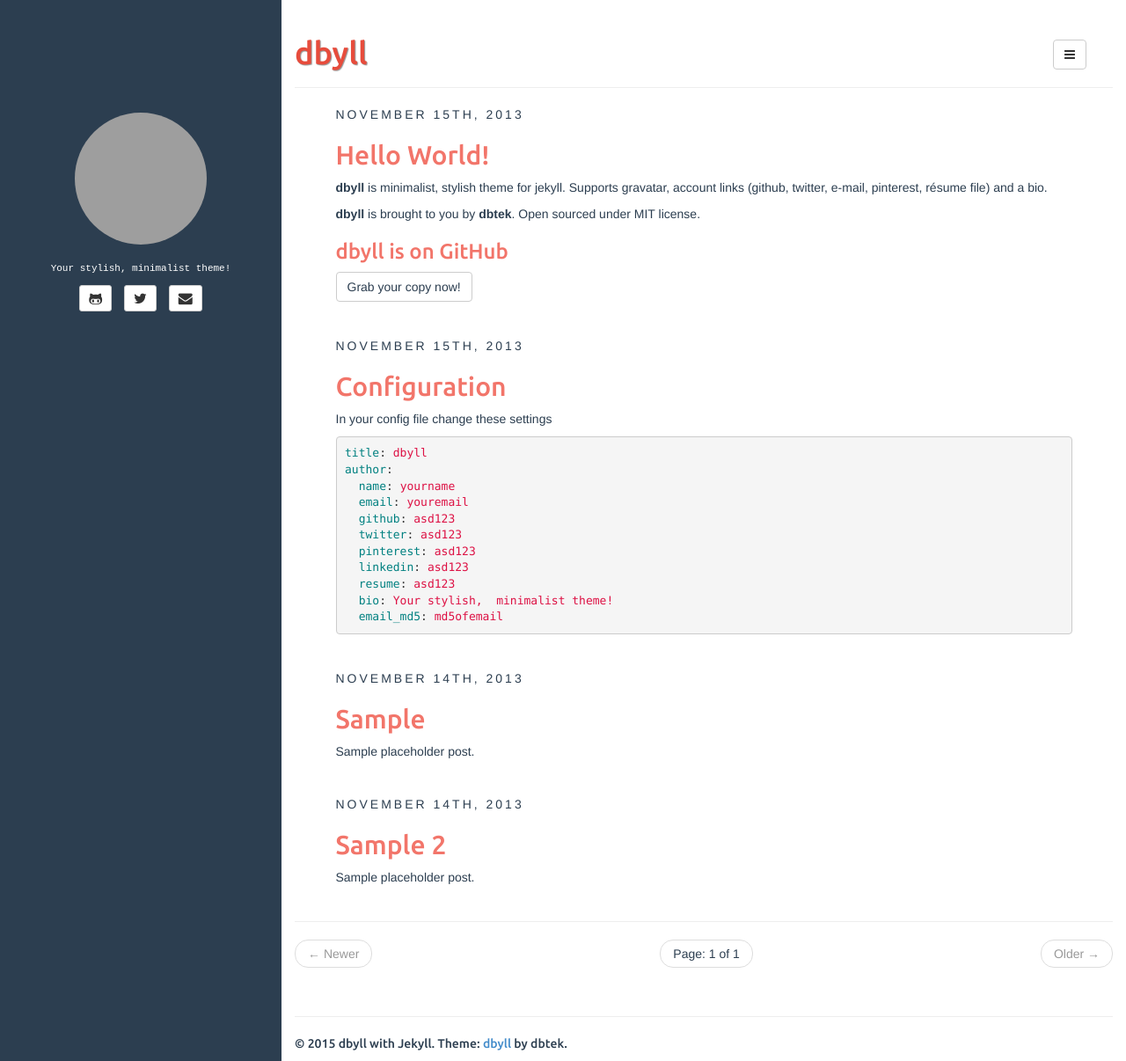
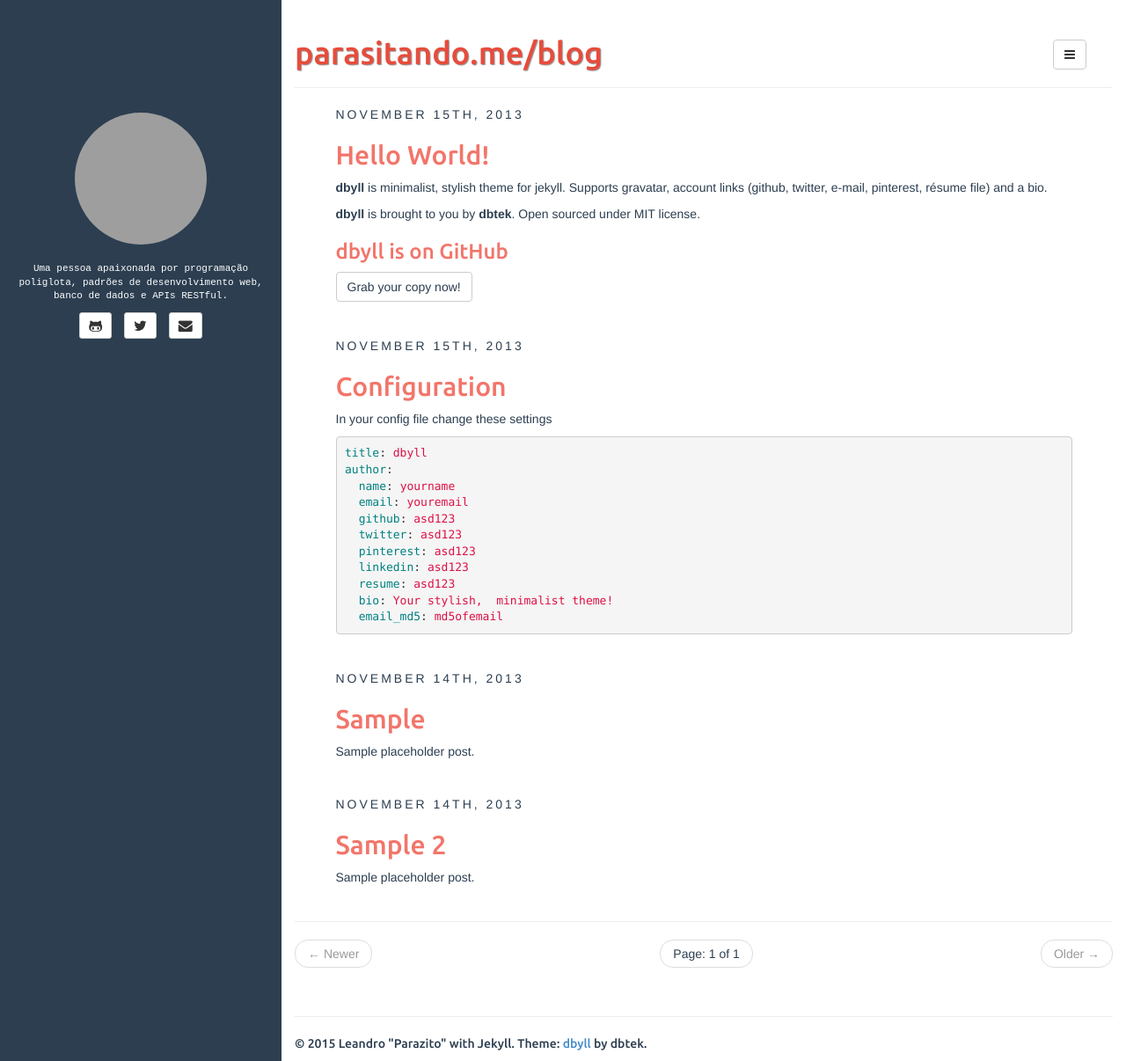
Before and after one commit to leandroh/leandroh.github.io, a Jekyll site: the page built from index.html, in a window 1280 px wide and 1206 px high. Shown: the whole window at 88% size. Built offline with Jekyll 4.4.1, drawn with Linux system fonts in a browser that asks for light colours; the list of posts is cut into pages by our own code; grey boxes are pictures that could not be loaded.

Commit message:
Initial configurations

```diff
--- a/_config.yml
+++ b/_config.yml
@@ -5,26 +5,26 @@
 exclude: ["README.md"] # files to exclude
 highlighter: pygments
 markdown: kramdown
-disqus: dbyll
-google_analytics: dbyll
+disqus: leandroh
+google_analytics: leandroh
 
 defaults:
   -
     scope:
       path: "" # empty string for all files
     values:
-      title: dbyll
+      title: parasitando.me/blog
 
-description: Stylish Jekyll Theme
+description: parasitando.me/blog
 author:
-  name: dbyll
-  email: dbyll@ismaildemirbilek.com
-  github: dbtek
-  twitter: dbtek
-  pinterest: asd123
-  linkedin: asd123
-  bio: Your stylish, minimalist theme!
-  email_md5: 726351295ec82e145928582f595aa3aa
+  name: Leandro "Parazito"
+  email: leandroh@gmail.com
+  github: leandroh
+  twitter: parazito
+  #pinterest: asd123
+  linkedin: https://br.linkedin.com/pub/leandro-heuert/1/a45/189
+  bio: Uma pessoa apaixonada por programação poliglota, padrões de desenvolvimento web, banco de dados e APIs RESTful.
+  email_md6: edea60ebe538f3bd0bf2fea687a94a79
 
 rss_path: feed.xml
 categories_path: categories.html
```
